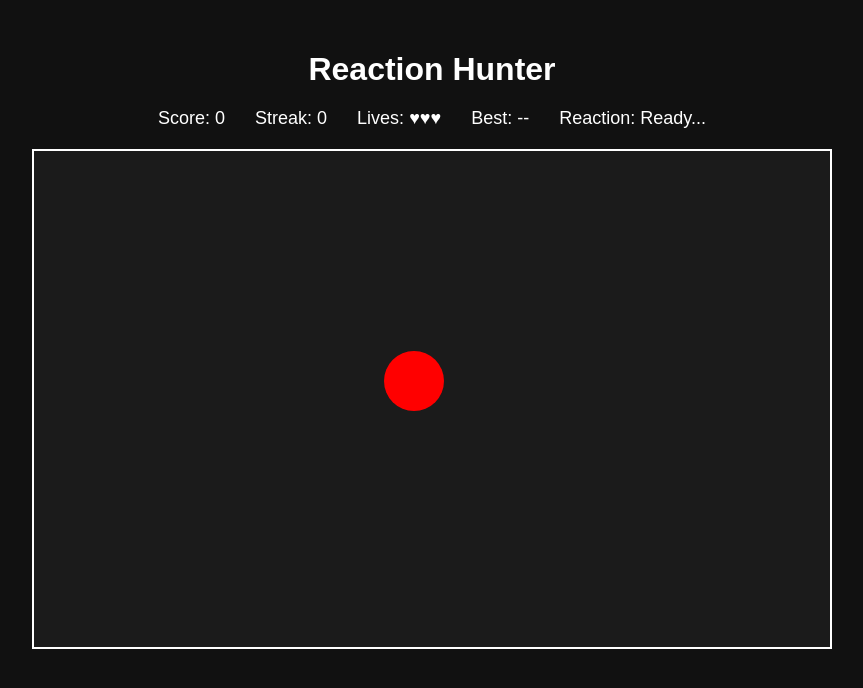
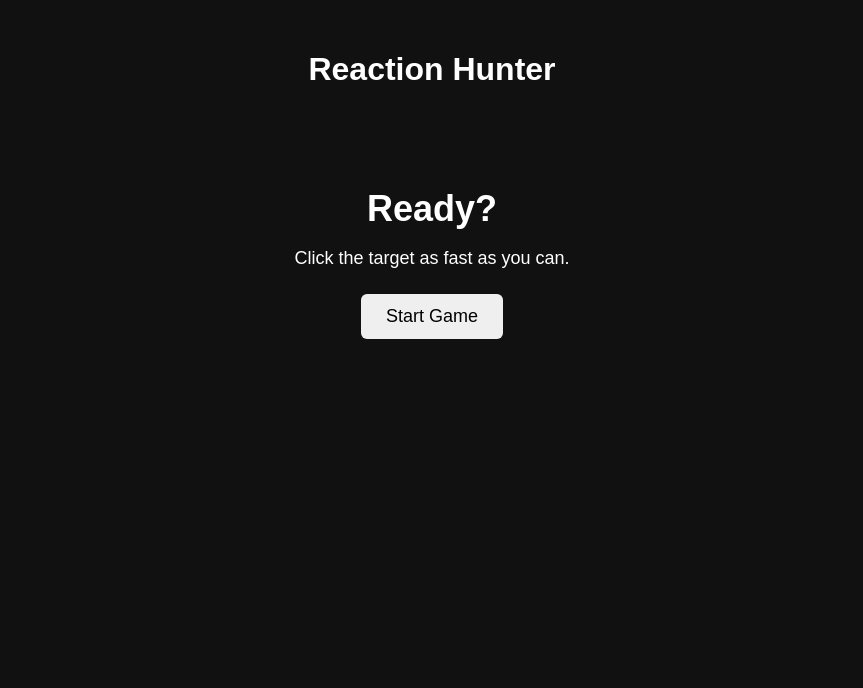
Before and after one commit to chiranjeevi-kodimela/reaction_hunter, a React app: page / in a window 1280 px wide. Shown: the top 688 px of the page, without its empty margins (208-1071 px from the left). Built offline with nearby package versions, Linux system fonts and the light colour scheme.

Commit message:
feat: add game states and game over

```diff
--- a/src/App.jsx
+++ b/src/App.jsx
@@ -1,13 +1,15 @@
 import { useState } from "react";
 
 function App() {
+  const [gameState, setGameState] = useState("ready");
+
   const [position, setPosition] = useState({
     top: 200,
     left: 350,
   });
 
   const [reactionTime, setReactionTime] = useState(null);
-  const [startTime, setStartTime] = useState(Date.now());
+  const [startTime, setStartTime] = useState(null);
 
   const [score, setScore] = useState(0);
   const [streak, setStreak] = useState(0);
@@ -23,13 +25,28 @@ function App() {
       top: newTop,
       left: newLeft,
     });
+  }
+
+  function startGame() {
+    setGameState("playing");
+
+    setScore(0);
+    setStreak(0);
+    setLives(3);
+    setReactionTime(null);
+    setBestReaction(null);
+
+    getNewPosition();
 
     setStartTime(Date.now());
   }
 
   function handleHit(event) {
-    // Prevent the game area's click event from firing
     event.stopPropagation();
+
+    if (gameState !== "playing") {
+      return;
+    }
 
     const endTime = Date.now();
     const reaction = endTime - startTime;
@@ -45,36 +62,77 @@ function App() {
     }
 
     getNewPosition();
+
+    setStartTime(Date.now());
   }
 
   function handleMiss() {
-    setLives((currentLives) => currentLives - 1);
+    if (gameState !== "playing") {
+      return;
+    }
+
+    setLives((currentLives) => {
+      const newLives = currentLives - 1;
+
+      if (newLives <= 0) {
+        setGameState("gameover");
+      }
+
+      return newLives;
+    });
 
     setStreak(0);
 
     getNewPosition();
+
+    setStartTime(Date.now());
   }
 
   return (
     <div className="game">
       <h1>Reaction Hunter</h1>
 
+      {gameState === "ready" && (
+        <div className="menu">
+          <h2>Ready?</h2>
+          <p>Click the target as fast as you can.</p>
+
+          <button onClick={startGame}>
+            Start Game
+          </button>
+        </div>
+      )}
+
+      {gameState === "playing" && (
+        <>
           <div className="stats">
             <p>Score: {score}</p>
+
             <p>Streak: {streak}</p>
-        <p>Lives: {"♥".repeat(lives)}</p>
 
             <p>
-          Best: {bestReaction !== null ? `${bestReaction} ms` : "--"}
+              Lives: {"♥".repeat(lives)}
+            </p>
+
+            <p>
+              Best:{" "}
+              {bestReaction !== null
+                ? `${bestReaction} ms`
+                : "--"}
             </p>
 
             <p>
               Reaction:{" "}
-          {reactionTime !== null ? `${reactionTime} ms` : "Ready..."}
+              {reactionTime !== null
+                ? `${reactionTime} ms`
+                : "Ready..."}
             </p>
           </div>
 
-      <div className="game-area" onClick={handleMiss}>
+          <div
+            className="game-area"
+            onClick={handleMiss}
+          >
             <div
               className="target"
               style={{
@@ -84,6 +142,31 @@ function App() {
               onClick={handleHit}
             ></div>
           </div>
+        </>
+      )}
+
+      {gameState === "gameover" && (
+        <div className="menu">
+          <h2>Game Over</h2>
+
+          <p>
+            Final Score: <strong>{score}</strong>
+          </p>
+
+          <p>
+            Best Reaction:{" "}
+            <strong>
+              {bestReaction !== null
+                ? `${bestReaction} ms`
+                : "--"}
+            </strong>
+          </p>
+
+          <button onClick={startGame}>
+            Play Again
+          </button>
+        </div>
+      )}
     </div>
   );
 }
--- a/src/styles.css
+++ b/src/styles.css
@@ -7,6 +7,28 @@ body {
   font-family: Arial, sans-serif;
   background: #111;
   color: white;
+}
+
+.menu {
+  margin-top: 100px;
+}
+
+.menu h2 {
+  font-size: 36px;
+  margin-bottom: 10px;
+}
+
+.menu p {
+  font-size: 18px;
+  margin-bottom: 25px;
+}
+
+.menu button {
+  padding: 12px 25px;
+  font-size: 18px;
+  border: none;
+  border-radius: 6px;
+  cursor: pointer;
 }
 
 .game {
```
Lines whose indentation alone changed are shown as unchanged.
